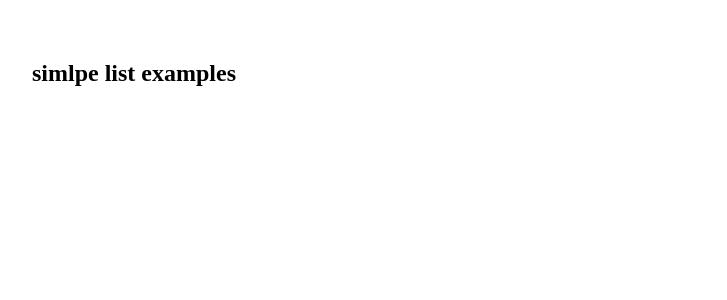
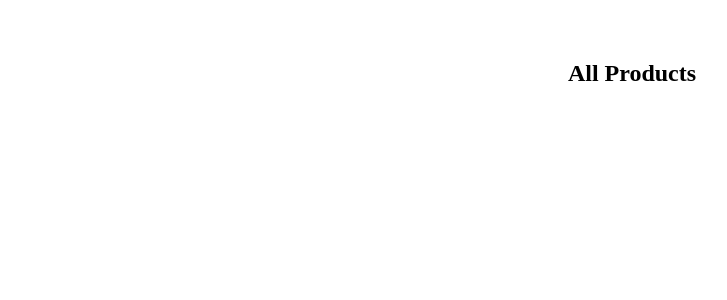
Before and after one commit to Quangnguyenz/styled-component, a React (Create React App) app: page / in a window 1280 px wide. Shown: the top 300 px of the page, without its empty margins (8-735 px from the left). Built offline with nearby package versions, Linux system fonts and the light colour scheme.

Commit message:
styled components

```diff
--- a/src/App.js
+++ b/src/App.js
@@ -1,9 +1,10 @@
 import styled from 'styled-components/macro'
 import List from './components/List'
+import Products from './components/Products';
 function App() {
   return (
     <div style={{ padding: '2rem' }}>
-      <List></List>
+      <Products />
     </div>
   );
 }
--- a/src/components/List.js
+++ b/src/components/List.js
@@ -1,9 +1,27 @@
 import React from 'react'
 import styled, { css } from 'styled-components'
 const fruit = ['oranges', 'apple', 'banana', 'peach']
+
+const Item = styled.li`
+list-style-type:none;
+${({ odd }) => {
+        return odd ? css`
+    color: pink;
+    font-size: 2rem;
+    `: css`
+    color: blue;
+    font-size: 1rem;
+    `
+    }}
+`
+
 const List = () => {
     return (
-        <h2>simlpe list examples</h2>
+        <ul>
+            {fruit.map((item, index) => {
+                return <Item key={index} odd={(index + 1) % 2 !== 0}>{item}</Item>
+            })}
+        </ul>
     )
 }
 
--- /dev/null
+++ b/src/components/Products.js
@@ -0,0 +1,17 @@
+import React from 'react'
+import Title from './ComplexTitle'
+const products = [
+    { id: 1, name: 'chair', price: 30 },
+    { id: 2, name: 'bed', price: 150 },
+    { id: 3, name: 'couch', price: 250 }
+]
+
+const Products = () => {
+    return (
+        <section>
+            <Title title="all products"></Title>
+        </section>
+    )
+}
+
+export default Products
```
